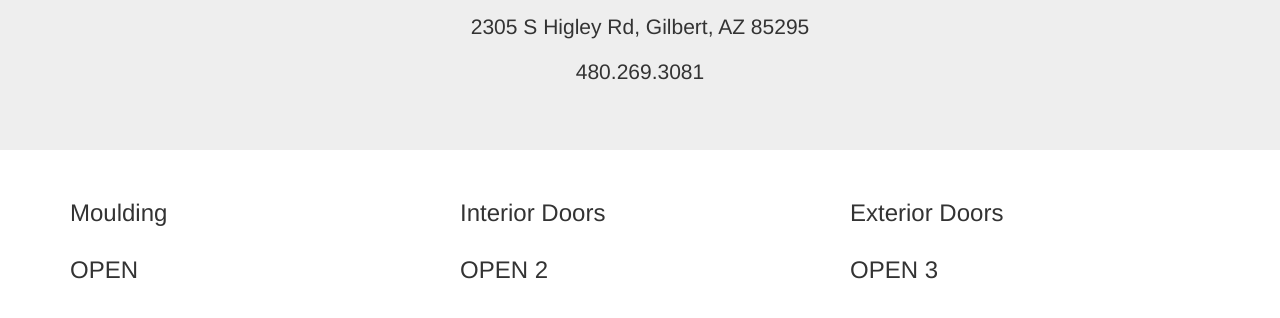
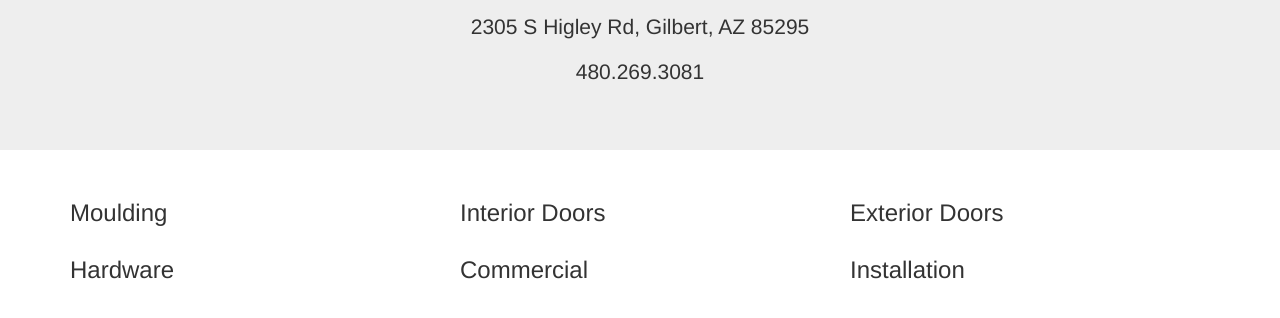
Before and after one commit to muorona/muorona.github.io, a plain HTML site: page index.html in a window 1280 px wide. Shown: the part 180-498 px from the top of the page. Drawn offline with nearby package versions, Linux system fonts and the light colour scheme.

Commit message:
Update index.html

```diff
--- a/index.html
+++ b/index.html
@@ -35,17 +35,17 @@
       <p></p>
     </div>
     <div class="col-sm-4">
-      <h3>OPEN</h3>
+      <h3>Hardware</h3>
       <p></p>
       <p></p>
     </div>
     <div class="col-sm-4">
-      <h3>OPEN 2</h3>
+      <h3>Commercial</h3>
       <p></p>
       <p></p>
     </div>
     <div class="col-sm-4">
-      <h3>OPEN 3</h3>
+      <h3>Installation</h3>
       <p></p>
       <p></p>
     </div>
```
